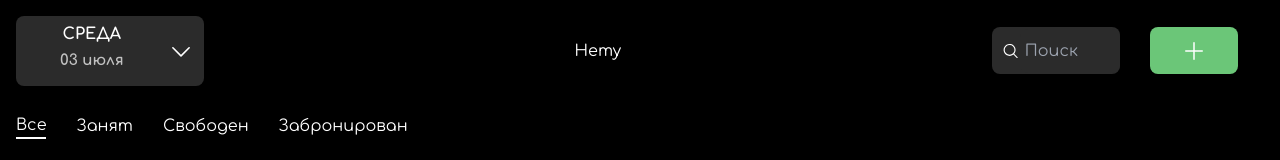
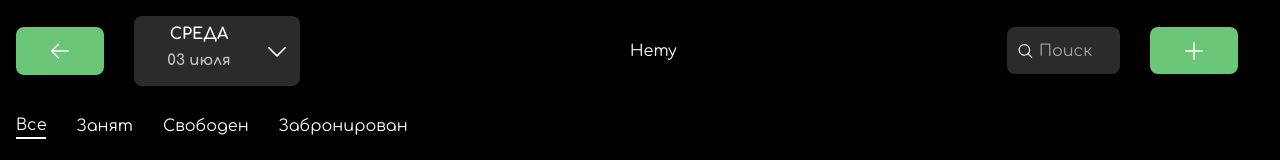
Before and after one commit to muradilinc/bono, a React (Vite) app: page /admin/schedule in a window 1280 px wide. Shown: the top 160 px of the page. Built offline with nearby package versions, Linux system fonts and the light colour scheme; no server answers.

Commit message:
added button to admin panel

```diff
--- a/src/widgets/AdminHeader/ui/AdminHeader.tsx
+++ b/src/widgets/AdminHeader/ui/AdminHeader.tsx
@@ -12,6 +12,8 @@ import { useAppDispatch, useAppSelector } from '../../../app/store/hooks';
 import { selectFloors } from '../../../features/floors/model/floorSlice';
 import { getFloors } from '../../../features/floors/api/floorThunk';
 import BtnTable from '../../scheduleTable/ui/BtnTable';
+import { ArrowLeft } from '@phosphor-icons/react';
+import { Link } from 'react-router-dom';
 
 type ValuePiece = Date | null;
 
@@ -58,6 +60,12 @@ export const AdminHeader: FC = () => {
     <div className="relative">
       <div className="flex flex-col bg-[black] p-4">
         <div className="w-full flex gap-[30px] items-center justify-between">
+          <Link
+            to={'/admin/'}
+            className="px-[32px] py-[12px] rounded-[8px] bg-[#6BC678] text-white"
+          >
+            <ArrowLeft size={24} />
+          </Link>
           <Calendar setDate={setCurrentDate} />
           <FilterButton
             setAddModal={setShowModal}
--- a/src/widgets/AdminHeader/ui/FilterButton.tsx
+++ b/src/widgets/AdminHeader/ui/FilterButton.tsx
@@ -66,7 +66,7 @@ export const FilterButton: FC<Props> = ({
       <div>
         <button
           onClick={openModal}
-          className="h-[47px] px-[32px] py-[12px] rounded-[8px] bg-[#6BC678] text-white text-nowrap"
+          className="h-[47px] px-[32px] py-[12px] rounded-[8px] bg-[#6BC678] text-white"
         >
           <Plus size={24} />
         </button>
```
